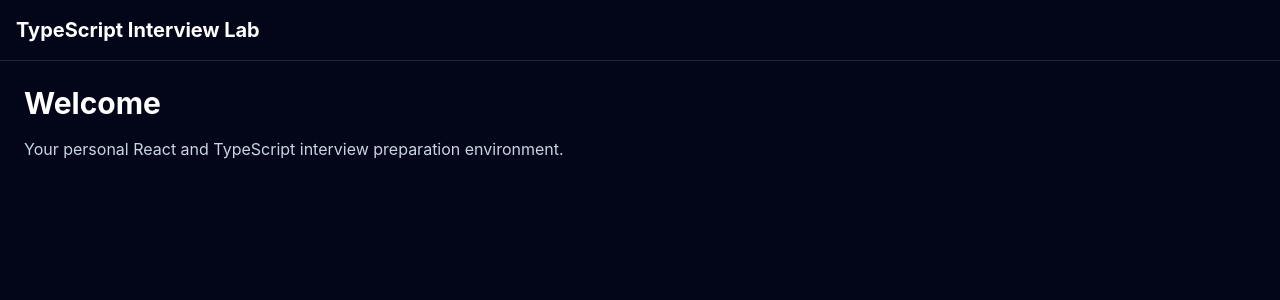
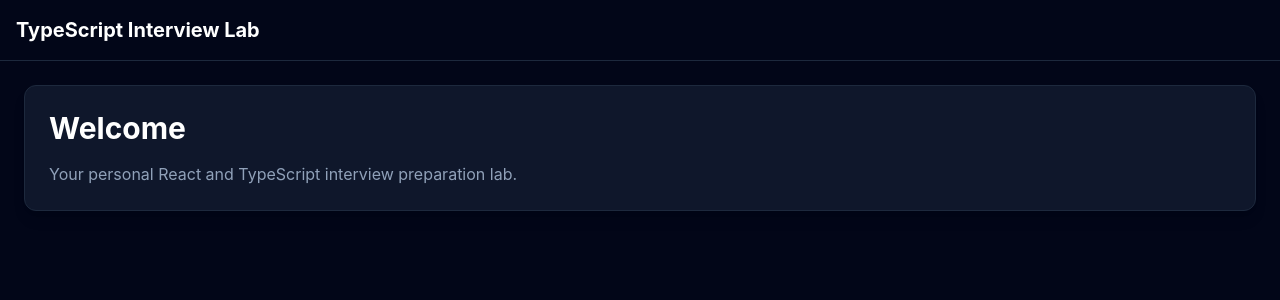
Before and after one commit to Aluxian2130/typescript-interview-lab, a React (Vite) app: page / in a window 1280 px wide. Shown: the top 300 px of the page. Built offline with nearby package versions, Linux system fonts and the light colour scheme.

Commit message:
feat(ui): add reusable card component

```diff
--- /dev/null
+++ b/src/components/ui/Card/Card.tsx
@@ -0,0 +1,27 @@
+import type { ReactNode } from "react";
+
+interface CardProps {
+  children: ReactNode;
+  className?: string;
+}
+
+export default function Card({
+  children,
+  className = "",
+}: CardProps) {
+  return (
+    <div
+      className={`
+        rounded-xl
+        border
+        border-slate-800
+        bg-slate-900
+        p-6
+        shadow-lg
+        ${className}
+      `}
+    >
+      {children}
+    </div>
+  );
+}
--- /dev/null
+++ b/src/components/ui/Card/index.ts
@@ -0,0 +1 @@
+export { default } from "./Card";
--- a/src/pages/Home/Home.tsx
+++ b/src/pages/Home/Home.tsx
@@ -1,11 +1,16 @@
+import Card from "@/components/ui/Card";
+
 export default function Home() {
   return (
-    <section>
-      <h2 className="text-3xl font-bold">Welcome</h2>
+    <Card>
+      <h2 className="text-3xl font-bold">
+        Welcome
+      </h2>
 
-      <p className="mt-4 text-slate-300">
-        Your personal React and TypeScript interview preparation environment.
+      <p className="mt-4 text-slate-400">
+        Your personal React and TypeScript
+        interview preparation lab.
       </p>
-    </section>
+    </Card>
   );
 }
```
